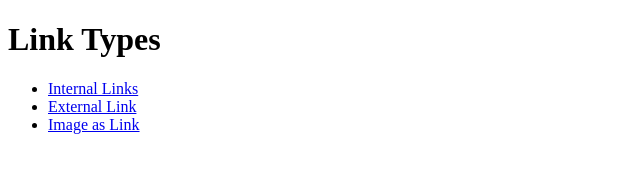
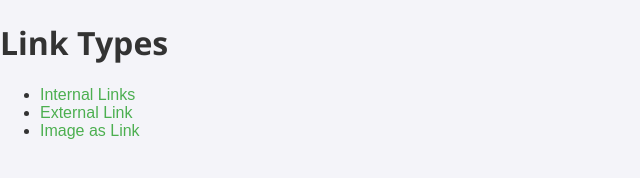
Before and after one commit to hellybrine/web-tech-assign, a plain HTML site: page index.html in a window 1280 px wide. Shown: the whole page, without its empty margins (0-640 px from the left). Drawn offline with Linux system fonts and the light colour scheme.

Commit message:
index.html

```diff
--- a/index.html
+++ b/index.html
@@ -3,7 +3,8 @@
 <head>
     <meta charset="UTF-8">
     <meta name="viewport" content="width=device-width, initial-scale=1.0">
-    <title>Link Examples</title>
+    <title>Web Tech Assignment</title>
+    <link rel="stylesheet" href="styles.css">
 </head>
 <body>
     <h1>Link Types</h1>
```
